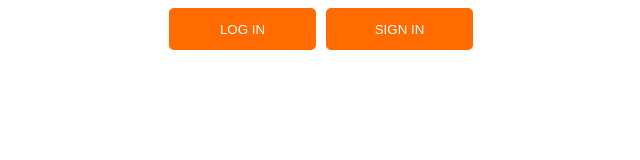
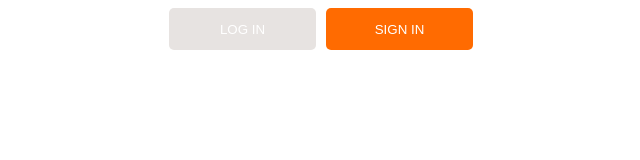
Before and after one commit to YaroslavTaranovskiy/Athenticate_Firebase_parccel, a website built with Parcel: page src/index.html in a window 1280 px wide. In both pictures the pointer is over the button "LOG IN". Shown: the whole page, without its empty margins (319-959 px from the left). Built offline with nearby package versions, Linux system fonts and the light colour scheme.

Commit message:
Update _button.scss

```diff
--- a/src/sass/_button.scss
+++ b/src/sass/_button.scss
@@ -22,4 +22,9 @@
         background: #ff6b01;
         border: none;
     }
+
+    &:hover,
+    &:focus {
+        background: #e7e3e1;
+    }
 }
```
